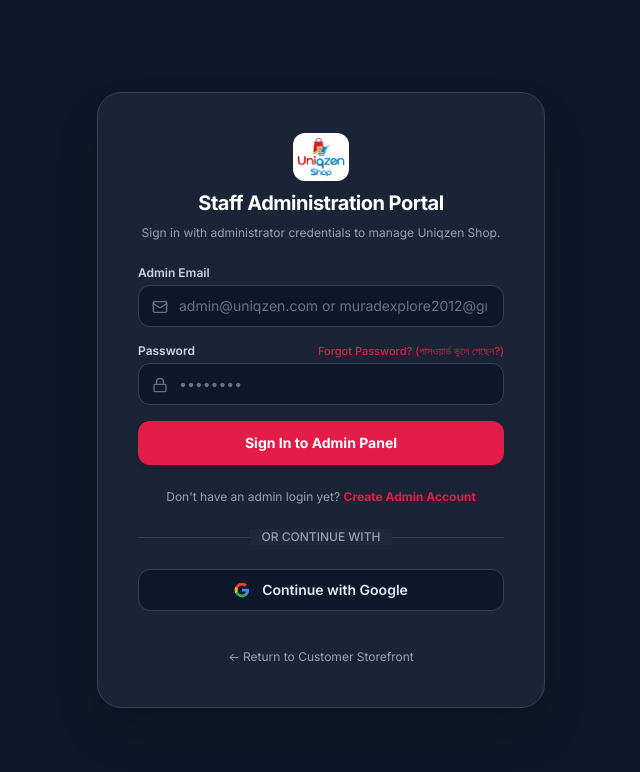
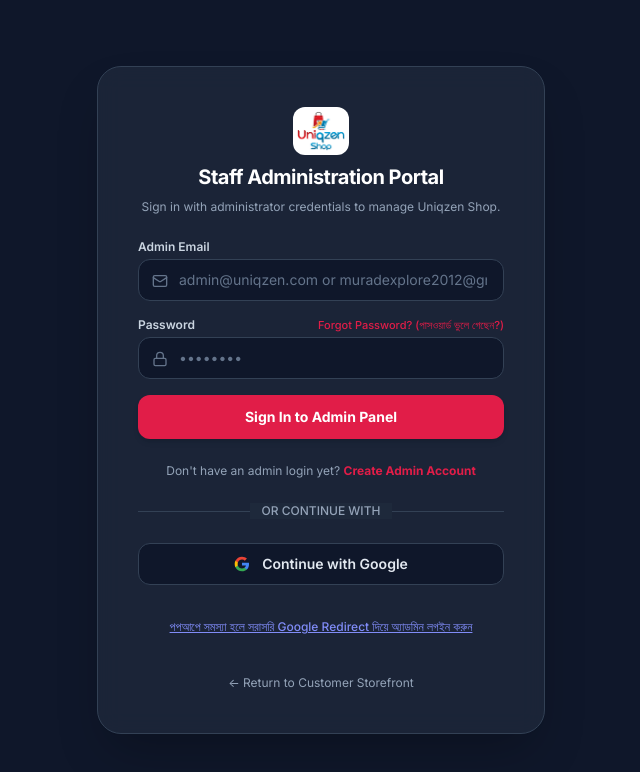
Before and after one commit to muradexplore2012-design/uniqzenshop, a React (Vite) app: page /admin/login in a window 1280 px wide. Shown: the top 772 px of the page, without its empty margins (319-959 px from the left). Built offline with nearby package versions, Linux system fonts and the light colour scheme; no server answers.

Commit message:
fix(auth): unblock Google Sign-In popup communication by removing COOP headers and synchronizing session state

```diff
--- a/src/components/common/GoogleSignInButton.tsx
+++ b/src/components/common/GoogleSignInButton.tsx
@@ -30,6 +30,8 @@
       let msg = err.message || 'Google Sign-In failed. Please try again.';
       if (err.code === 'auth/unauthorized-domain') {
         msg = `Domain (${window.location.hostname}) is not authorized in Firebase Console.`;
+      } else if (err.code === 'auth/popup-closed-by-user') {
+        msg = 'Google sign-in popup was closed before completion. Please try again or use direct redirect below.';
       }
       if (onError) {
         onError(msg);
--- a/src/lib/authContext.tsx
+++ b/src/lib/authContext.tsx
@@ -24,7 +24,7 @@
   loading: boolean;
   loginWithEmail: (email: string, pass: string) => Promise<void>;
   registerWithEmail: (email: string, pass: string, name: string, phone?: string) => Promise<void>;
-  loginWithGoogle: () => Promise<void>;
+  loginWithGoogle: () => Promise<User | null>;
   loginWithGoogleRedirect: () => Promise<void>;
   loginWithGoogleCredential: (idToken: string) => Promise<User | null>;
   resetPassword: (email: string) => Promise<void>;
@@ -39,7 +39,7 @@
   loading: true,
   loginWithEmail: async () => {},
   registerWithEmail: async () => {},
-  loginWithGoogle: async () => {},
+  loginWithGoogle: async () => null,
   loginWithGoogleRedirect: async () => {},
   loginWithGoogleCredential: async () => null,
   resetPassword: async () => {},
@@ -209,7 +209,7 @@
     }
   };
 
-  const loginWithGoogle = async () => {
+  const loginWithGoogle = async (): Promise<User | null> => {
     if (!auth) throw new Error('Firebase Auth is not initialized');
     const provider = new GoogleAuthProvider();
     provider.setCustomParameters({ prompt: 'select_account' });
@@ -231,20 +231,17 @@
         return res.user;
       }
     } catch (popupErr: any) {
+      console.warn('Firebase popup notice:', popupErr.code, popupErr.message);
       if (
-        popupErr.code === 'auth/popup-closed-by-user' ||
+        popupErr.code === 'auth/popup-blocked' ||
         popupErr.code === 'auth/cancelled-popup-request'
       ) {
-        return null;
-      }
-      if (popupErr.code === 'auth/popup-blocked') {
-        console.warn('Popup blocked, falling back to redirect...');
         await signInWithRedirect(auth, provider);
         return null;
       }
       throw popupErr;
     }
-    return null;
+    return auth.currentUser || null;
   };
 
   const loginWithGoogleCredential = async (idToken: string) => {
@@ -269,7 +266,12 @@
     return null;
   };
 
-  const loginWithGoogleRedirect = loginWithGoogle;
+  const loginWithGoogleRedirect = async () => {
+    if (!auth) throw new Error('Firebase Auth is not initialized');
+    const provider = new GoogleAuthProvider();
+    provider.setCustomParameters({ prompt: 'select_account' });
+    await signInWithRedirect(auth, provider);
+  };
 
   const resetPassword = async (email: string) => {
     if (!auth) throw new Error('Firebase Auth is not initialized');
--- a/src/lib/firebase.ts
+++ b/src/lib/firebase.ts
@@ -1,5 +1,5 @@
 import { initializeApp, getApps, getApp } from 'firebase/app';
-import { getAuth } from 'firebase/auth';
+import { getAuth, setPersistence, browserLocalPersistence } from 'firebase/auth';
 import { getFirestore, initializeFirestore } from 'firebase/firestore';
 import { getStorage } from 'firebase/storage';
 import { getFunctions } from 'firebase/functions';
@@ -41,6 +41,11 @@
 
 export const app = appInstance;
 export const auth = appInstance ? getAuth(appInstance) : (null as any);
+if (auth) {
+  setPersistence(auth, browserLocalPersistence).catch((err) => {
+    console.warn('Firebase auth persistence notice:', err);
+  });
+}
 export const db = firestoreDb;
 export const storage = appInstance ? getStorage(appInstance) : (null as any);
 export const functions = appInstance ? getFunctions(appInstance) : (null as any);
--- a/src/pages/admin/AdminLoginPage.tsx
+++ b/src/pages/admin/AdminLoginPage.tsx
@@ -1,12 +1,13 @@
 import React, { useState } from 'react';
-import { Navigate, Link } from 'react-router-dom';
+import { Navigate, Link, useNavigate } from 'react-router-dom';
 import { Lock, Mail, ShieldCheck, AlertCircle, Loader2, KeyRound, CheckCircle2 } from 'lucide-react';
 import { SEO } from '../../components/common/SEO';
 import { useAuth } from '../../lib/authContext';
 import { GoogleSignInButton } from '../../components/common/GoogleSignInButton';
 
 export const AdminLoginPage: React.FC = () => {
-  const { currentUser, isAdmin, loginWithEmail, registerWithEmail, loginWithGoogle, loginWithGoogleRedirect, resetPassword, logout } = useAuth();
+  const { currentUser, isAdmin, loading: authLoading, loginWithEmail, registerWithEmail, loginWithGoogle, loginWithGoogleRedirect, resetPassword, logout } = useAuth();
+  const navigate = useNavigate();
 
   const [mode, setMode] = useState<'login' | 'register' | 'forgot'>('login');
   const [email, setEmail] = useState('');
@@ -16,6 +17,15 @@
   const [googleLoading, setGoogleLoading] = useState(false);
   const [errorMsg, setErrorMsg] = useState('');
   const [successMsg, setSuccessMsg] = useState('');
+
+  // If still checking session persistence, show clean spinner
+  if (authLoading) {
+    return (
+      <div className="min-h-screen bg-slate-900 flex items-center justify-center">
+        <Loader2 className="w-8 h-8 animate-spin text-brand-secondary" />
+      </div>
+    );
+  }
 
   // If already logged in and confirmed admin, redirect directly
   if (currentUser && isAdmin) {
@@ -288,8 +298,31 @@
         {/* Native Ultra-Fast Google Sign-In */}
         <GoogleSignInButton
           theme="dark"
+          onSuccess={() => {
+            navigate('/admin');
+          }}
           onError={(err) => setErrorMsg(err)}
         />
+
+        <div className="text-center pt-1">
+          <button
+            type="button"
+            disabled={googleLoading}
+            onClick={async () => {
+              setErrorMsg('');
+              setGoogleLoading(true);
+              try {
+                await loginWithGoogleRedirect();
+              } catch (e: any) {
+                setErrorMsg(e.message || 'Direct redirect failed');
+                setGoogleLoading(false);
+              }
+            }}
+            className="text-xs text-indigo-400 hover:text-indigo-300 underline font-medium transition-colors"
+          >
+            পপআপে সমস্যা হলে সরাসরি Google Redirect দিয়ে অ্যাডমিন লগইন করুন
+          </button>
+        </div>
 
         <div className="pt-2 text-center">
           <Link to="/" className="text-xs text-slate-400 hover:text-white transition-colors">
--- a/src/pages/customer/AccountPage.tsx
+++ b/src/pages/customer/AccountPage.tsx
@@ -25,7 +25,7 @@
 import { GoogleSignInButton } from '../../components/common/GoogleSignInButton';
 
 export const AccountPage: React.FC = () => {
-  const { currentUser, userProfile, loginWithEmail, registerWithEmail, loginWithGoogle, loginWithGoogleRedirect, resetPassword, logout } = useAuth();
+  const { currentUser, loading, userProfile, loginWithEmail, registerWithEmail, loginWithGoogle, loginWithGoogleRedirect, resetPassword, logout } = useAuth();
   const { wishlistIds } = useWishlist();
   const [searchParams] = useSearchParams();
   const navigate = useNavigate();
@@ -106,6 +106,16 @@
       setAuthError(msg);
     }
   };
+
+  // While auth state is initializing or checking credentials: show smooth spinner
+  if (loading) {
+    return (
+      <div className="min-h-[50vh] flex flex-col items-center justify-center gap-3">
+        <Loader2 className="w-8 h-8 animate-spin text-brand-primary" />
+        <p className="text-xs text-slate-500 font-medium">Checking authentication...</p>
+      </div>
+    );
+  }
 
   // If user is not logged in: display login / register portal
   if (!currentUser) {
@@ -311,8 +321,31 @@
 
           {/* Native Ultra-Fast Google Sign-In */}
           <GoogleSignInButton
+            onSuccess={() => {
+              navigate('/account');
+            }}
             onError={(err) => setAuthError(err)}
           />
+
+          <div className="text-center pt-1">
+            <button
+              type="button"
+              disabled={googleLoading}
+              onClick={async () => {
+                setAuthError('');
+                setGoogleLoading(true);
+                try {
+                  await loginWithGoogleRedirect();
+                } catch (e: any) {
+                  setAuthError(e.message || 'Direct redirect failed');
+                  setGoogleLoading(false);
+                }
+              }}
+              className="text-xs text-slate-500 hover:text-slate-800 underline font-medium transition-colors"
+            >
+              পপআপে সমস্যা হচ্ছে? সরাসরি Google Redirect দিয়ে লগইন করুন
+            </button>
+          </div>
 
           <div className="pt-2 text-center text-xs text-slate-500">
             <Link to="/track-order" className="hover:underline text-brand-primary">
```
Also changed, not shown: 2 other files (tests, documents, lock files or other folders).
